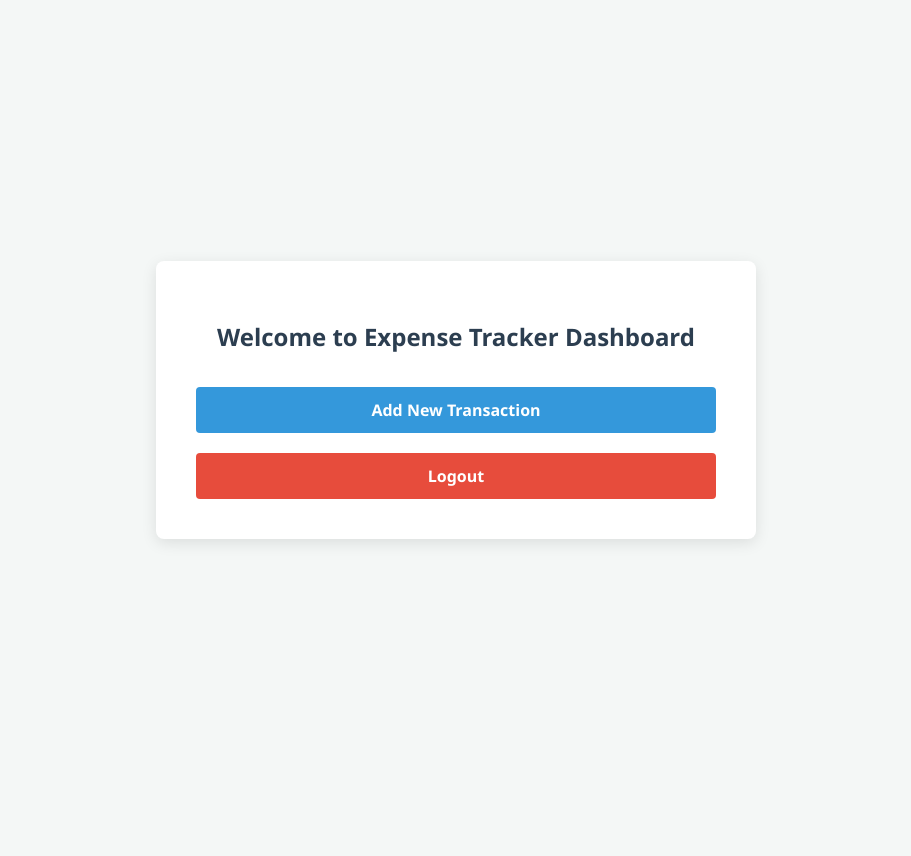
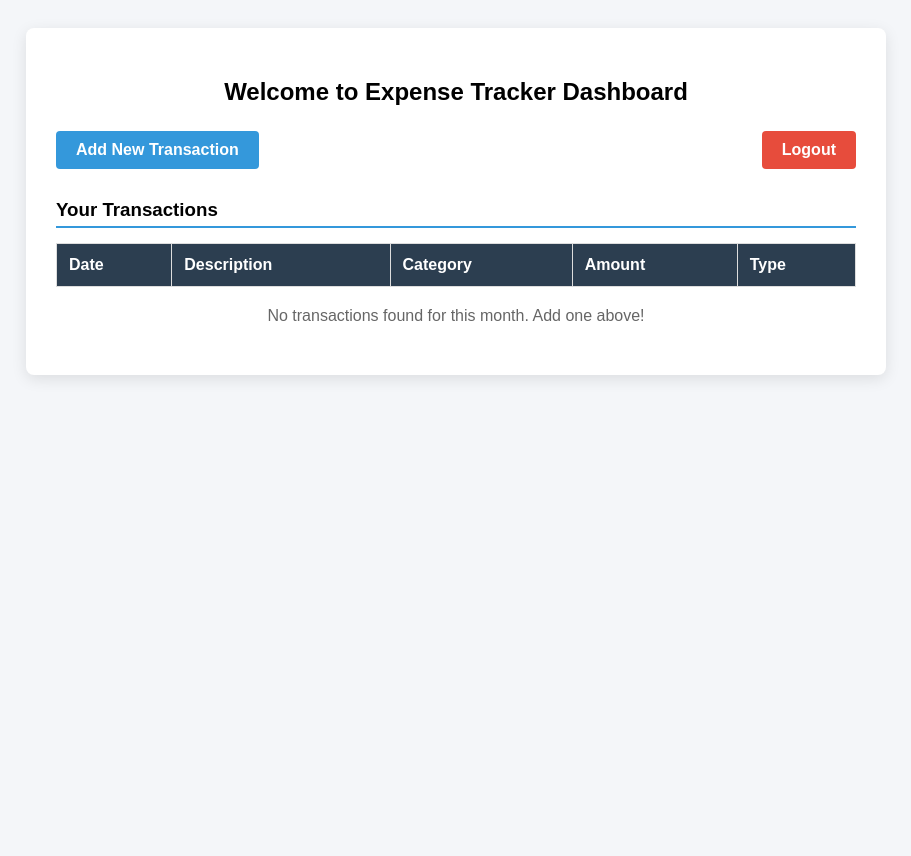
Before and after one commit to pushparajkavya143/expense-tracker, a Flask app: page /dashboard in a window 1280 px wide. Shown: the whole page, without its empty margins (184-1095 px from the left). Before the commit the page ends 543 px from the top, so only its background shows below. Run offline with Flask 3, Linux system fonts and the light colour scheme; a user stored in the database is signed in.

Commit message:
Update dashboard.html

```diff
--- a/templates/dashboard.html
+++ b/templates/dashboard.html
@@ -4,15 +4,48 @@
     <meta charset="UTF-8">
     <meta name="viewport" content="width=device-width, initial-scale=1.0">
     <title>Dashboard - Expense Tracker</title>
-    <link rel="stylesheet" href="{{ url_for('static', filename='style.css') }}">
 </head>
-<body>
-    <div class="dashboard-container">
-        <h2>Welcome to Expense Tracker Dashboard</h2>
-        <div class="actions">
-            <a href="{{ url_for('add_transaction') }}" class="btn">Add New Transaction</a>
-            <a href="{{ url_for('logout') }}" class="btn btn-danger">Logout</a>
-        </div>
+<body style="background-color: #f4f6f9; display: flex; justify-content: center; align-items: flex-start; min-height: 100vh; padding: 20px;">
+
+<div class="dashboard-container" style="background-color: white; padding: 30px; border-radius: 8px; box-shadow: 0 4px 15px rgba(0,0,0,0.1); width: 100%; max-width: 800px; color: black; font-family: sans-serif;">
+    <h2 style="text-align: center; margin-bottom: 25px;">Welcome to Expense Tracker Dashboard</h2>
+
+    <div class="actions" style="display: flex; justify-content: space-between; margin-bottom: 30px;">
+        <a href="{{ url_for('add_transaction') }}" class="btn" style="background-color: #3498db; color: white; padding: 10px 20px; text-decoration: none; border-radius: 4px; font-weight: bold;">Add New Transaction</a>
+        <a href="{{ url_for('logout') }}" class="btn btn-danger" style="background-color: #e74c3c; color: white; padding: 10px 20px; text-decoration: none; border-radius: 4px; font-weight: bold;">Logout</a>
     </div>
+
+    <h3 style="margin-bottom: 15px; border-bottom: 2px solid #3498db; padding-bottom: 5px;">Your Transactions</h3>
+
+    <table style="width: 100%; border-collapse: collapse; text-align: left;">
+        <thead>
+            <tr style="background-color: #2c3e50; color: white;">
+                <th style="padding: 12px; border: 1px solid #ddd;">Date</th>
+                <th style="padding: 12px; border: 1px solid #ddd;">Description</th>
+                <th style="padding: 12px; border: 1px solid #ddd;">Category</th>
+                <th style="padding: 12px; border: 1px solid #ddd;">Amount</th>
+                <th style="padding: 12px; border: 1px solid #ddd;">Type</th>
+            </tr>
+        </thead>
+        <tbody style="background-color: white; color: black;">
+            {% if txns %}
+                {% for transaction in txns %}
+                <tr style="border-bottom: 1px solid #ddd;">
+                    <td style="padding: 12px; border: 1px solid #ddd;">{{ transaction.date.strftime('%Y-%m-%d') if transaction.date else '' }}</td>
+                    <td style="padding: 12px; border: 1px solid #ddd;">{{ transaction.description }}</td>
+                    <td style="padding: 12px; border: 1px solid #ddd;">{{ transaction.category }}</td>
+                    <td style="padding: 12px; border: 1px solid #ddd;">{{ transaction.amount }}</td>
+                    <td style="padding: 12px; border: 1px solid #ddd;">{{ transaction.type }}</td>
+                </tr>
+                {% endfor %}
+            {% else %}
+                <tr>
+                    <td colspan="5" style="padding: 20px; text-align: center; color: #666;">No transactions found for this month. Add one above!</td>
+                </tr>
+            {% endif %}
+        </tbody>
+    </table>
+</div>
+
 </body>
 </html>
```
